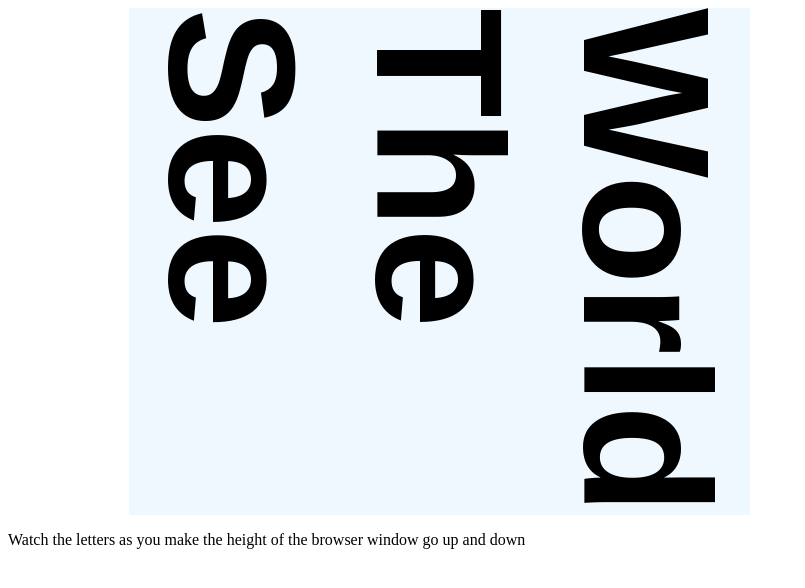
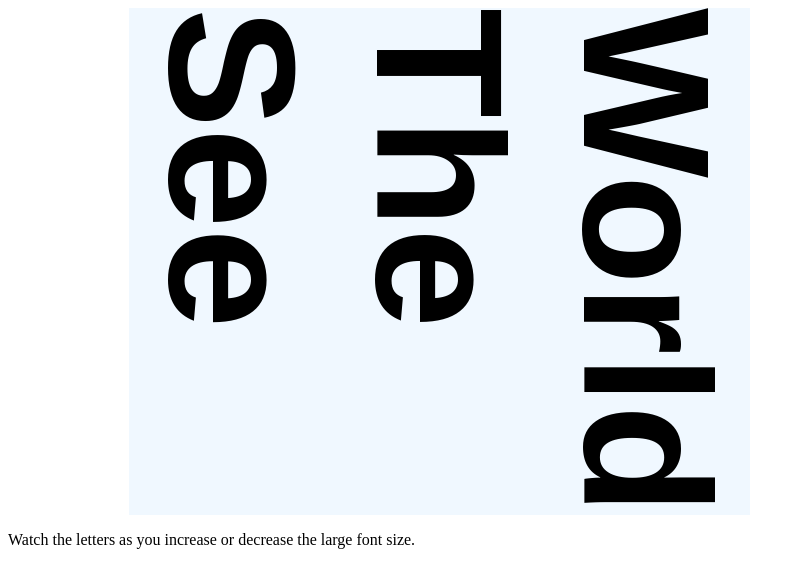
Before and after one commit to cynthiateeters/anybody-witten-vertically, a plain HTML site: page index.html in a window 1280 px wide. Shown: the whole page, without its empty margins (0-805 px from the left). Drawn offline with Linux system fonts and the light colour scheme; a web font is replaced by a local one.

Commit message:
Update index.html

```diff
--- a/index.html
+++ b/index.html
@@ -11,8 +11,7 @@
 <body>
   <h1>See<br>The<br>World</h1>
   <p>
- Watch the letters as you make the height
- of the browser window go up and down
+ Watch the letters as you increase or decrease the large font size.
     <p>
 
 </body>
```
